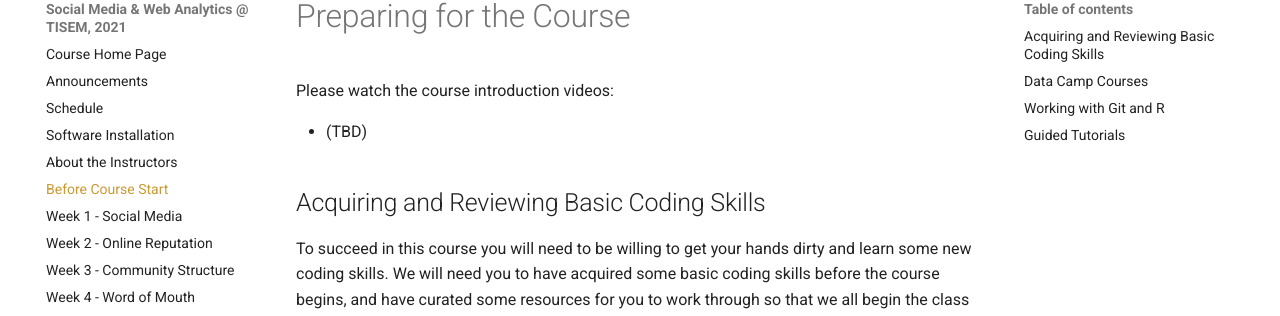
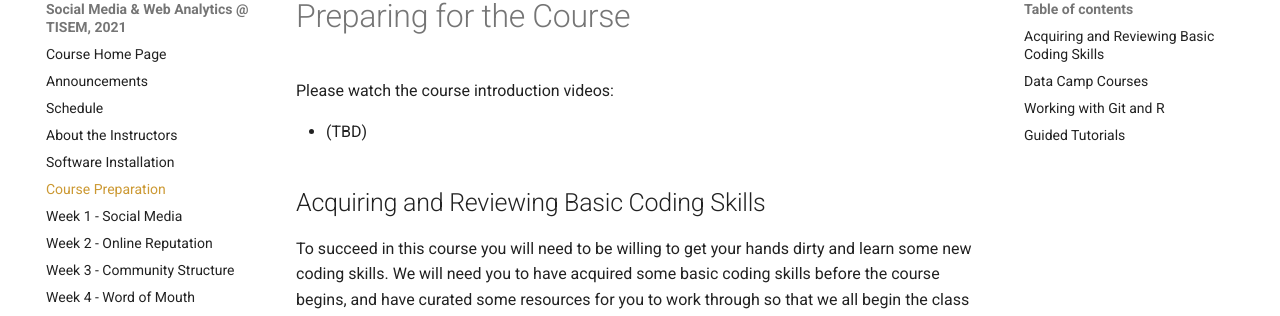
Before and after one commit to tisem-digital-marketing/2021-smwa, an MkDocs documentation site: the page built from docs/week_00.md, in a window 1280 px wide. Shown: the part 102-418 px from the top of the page. Built offline with MkDocs 1.6.1 and Material for MkDocs 9.7.7, drawn with Linux system fonts in a browser that asks for light colours; old or Windows-style settings are respelled for this version of MkDocs.

Commit message:
reorder index

```diff
--- a/mkdocs.yml
+++ b/mkdocs.yml
@@ -3,9 +3,9 @@ pages:
 - Course Home Page: index.md
 - Announcements: announcements.md
 - Schedule: schedule.md
+- About the Instructors: about.md
 - Software Installation: software-install.md
-- About the Instructors: about.md
-- Before Course Start: week_00.md
+- Course Preparation: week_00.md
 - Week 1 - Social Media: week_01.md
 - Week 2 - Online Reputation: week_02.md
 - Week 3 - Community Structure: week_03.md
```
